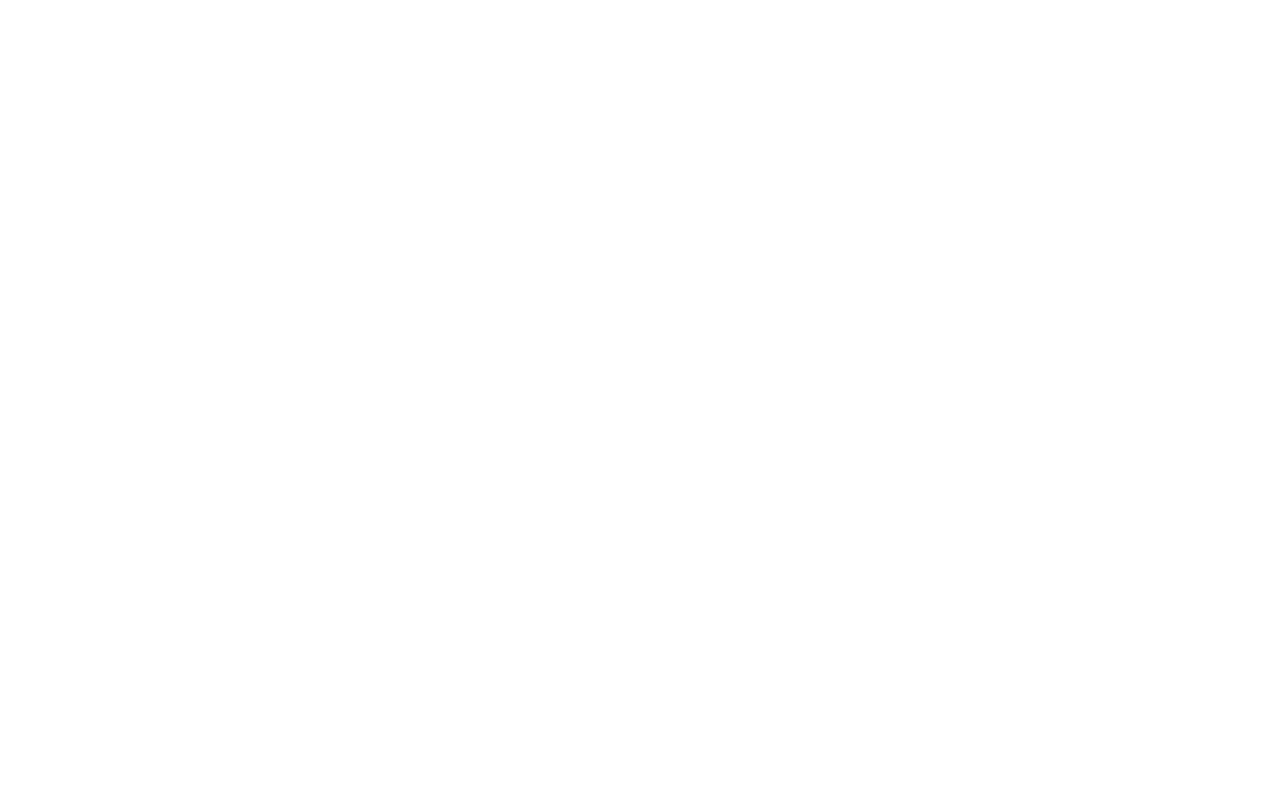
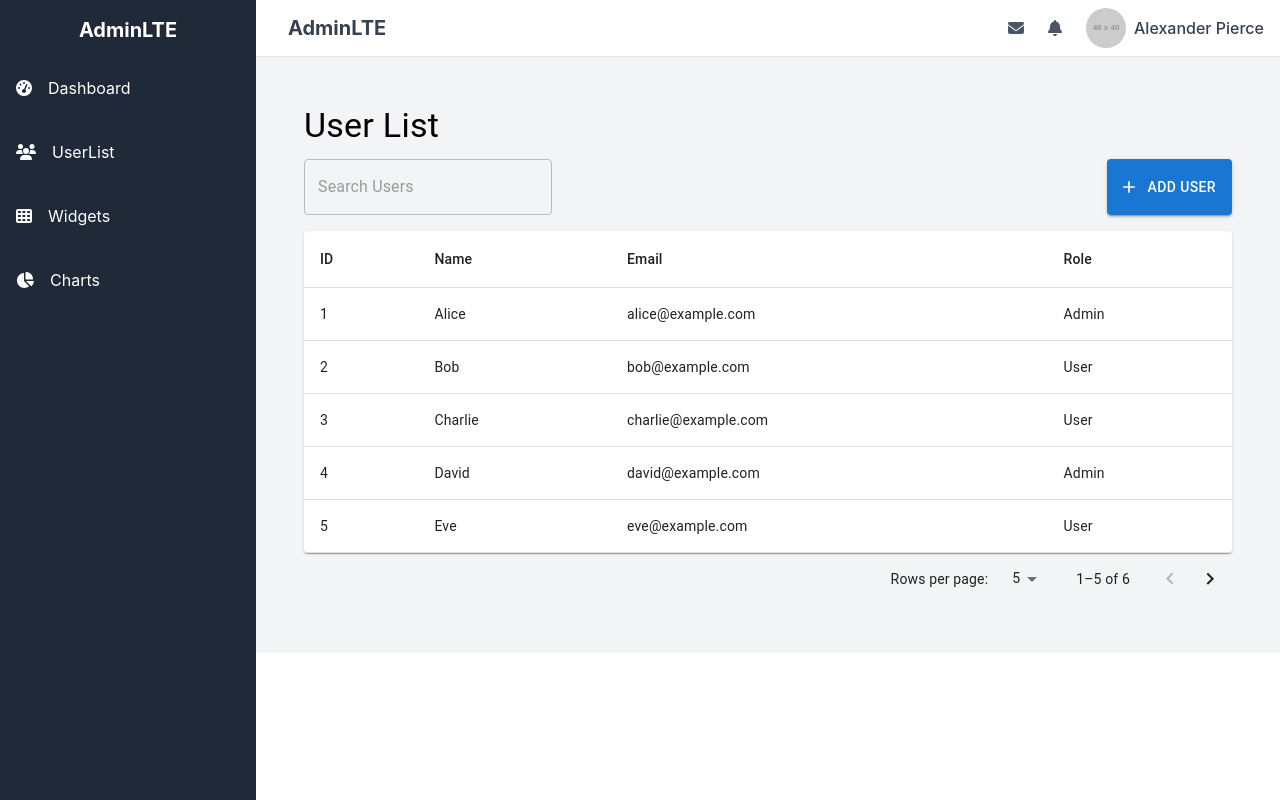
Before and after one commit to eatmilk36/GuiGe, a React (Create React App) app in the folder frontend/: page /users in a window 1280 px wide. Before the commit this address had no page. Built offline with nearby package versions, Linux system fonts and the light colour scheme.

Commit message:
frontend add user page

```diff
--- a/frontend/package.json
+++ b/frontend/package.json
@@ -8,7 +8,9 @@
     "@fortawesome/fontawesome-svg-core": "^6.7.1",
     "@fortawesome/free-solid-svg-icons": "^6.7.1",
     "@fortawesome/react-fontawesome": "^0.2.2",
-    "@mui/material": "^6.1.8",
+    "@mui/icons-material": "^6.1.9",
+    "@mui/lab": "^6.0.0-beta.17",
+    "@mui/material": "^6.1.9",
     "@testing-library/jest-dom": "^5.17.0",
     "@testing-library/react": "^13.4.0",
     "@testing-library/user-event": "^13.5.0",
--- a/frontend/src/App.tsx
+++ b/frontend/src/App.tsx
@@ -4,6 +4,8 @@
 import Layout from './components/Layout';
 import Dashboard from './pages/Dashboard';
 import Settings from './pages/Settings';
+import UserListPage from './pages/UserListPage'; // 用戶列表頁面
+import AddUserPage from './pages/AddUserPage'; // 新增用戶頁面
 
 const App: React.FC = () => {
     return (
@@ -17,6 +19,8 @@
                     <Route index element={<Dashboard />} /> {/* 預設頁面為 Dashboard */}
                     <Route path="dashboard" element={<Dashboard />} />
                     <Route path="settings" element={<Settings />} />
+                    <Route path="users" element={<UserListPage />} /> {/* 用戶列表頁面 */}
+                    <Route path="users/add" element={<AddUserPage />} /> {/* 新增用戶頁面 */}
                 </Route>
             </Routes>
         </Router>
--- a/frontend/src/components/Sidebar.tsx
+++ b/frontend/src/components/Sidebar.tsx
@@ -1,6 +1,7 @@
 import React from 'react';
 import { FontAwesomeIcon } from '@fortawesome/react-fontawesome';
 import { Link } from 'react-router-dom';
+import { faUsers } from '@fortawesome/free-solid-svg-icons'; // 引入 fa-users 圖標
 
 const Sidebar: React.FC = () => {
     return (
@@ -9,19 +10,25 @@
             <ul className="space-y-2">
                 <li>
                     <Link to="/dashboard" className="flex items-center p-4 hover:bg-gray-700">
-                        <FontAwesomeIcon icon="tachometer-alt" className="mr-4" />
+                        <FontAwesomeIcon icon="tachometer-alt" className="mr-4"/>
                         Dashboard
                     </Link>
                 </li>
                 <li>
+                    <Link to="/users" className="flex items-center p-4 hover:bg-gray-700">
+                        <FontAwesomeIcon icon={faUsers} className="mr-4" />
+                        UserList
+                    </Link>
+                </li>
+                <li>
                     <Link to="/widgets" className="flex items-center p-4 hover:bg-gray-700">
-                        <FontAwesomeIcon icon="th" className="mr-4" />
+                        <FontAwesomeIcon icon="th" className="mr-4"/>
                         Widgets
                     </Link>
                 </li>
                 <li>
                     <Link to="/charts" className="flex items-center p-4 hover:bg-gray-700">
-                        <FontAwesomeIcon icon="chart-pie" className="mr-4" />
+                        <FontAwesomeIcon icon="chart-pie" className="mr-4"/>
                         Charts
                     </Link>
                 </li>
--- /dev/null
+++ b/frontend/src/pages/AddUserPage.tsx
@@ -0,0 +1,49 @@
+import React, { useState } from 'react';
+import { TextField, Button, Typography, Box, Paper } from '@mui/material';
+import { useNavigate } from 'react-router-dom';
+
+const AddUserPage: React.FC = () => {
+    const navigate = useNavigate();
+    const [name, setName] = useState('');
+    const [email, setEmail] = useState('');
+    const [role, setRole] = useState('');
+
+    const handleAddUser = () => {
+        // 模擬提交操作
+        console.log('User added:', { name, email, role });
+        navigate('/'); // 返回用戶列表頁面
+    };
+
+    return (
+        <Box p={3} component={Paper}>
+            <Typography variant="h4" gutterBottom>
+                Add User
+            </Typography>
+            <Box display="flex" flexDirection="column" gap={2}>
+                <TextField
+                    label="Name"
+                    variant="outlined"
+                    value={name}
+                    onChange={(e) => setName(e.target.value)}
+                />
+                <TextField
+                    label="Email"
+                    variant="outlined"
+                    value={email}
+                    onChange={(e) => setEmail(e.target.value)}
+                />
+                <TextField
+                    label="Role"
+                    variant="outlined"
+                    value={role}
+                    onChange={(e) => setRole(e.target.value)}
+                />
+                <Button variant="contained" color="primary" onClick={handleAddUser}>
+                    Submit
+                </Button>
+            </Box>
+        </Box>
+    );
+};
+
+export default AddUserPage;
--- /dev/null
+++ b/frontend/src/pages/UserListPage.tsx
@@ -0,0 +1,100 @@
+import React, { useState } from 'react';
+import {
+    Table, TableBody, TableCell, TableContainer, TableHead, TableRow, Paper,
+    TextField, Button, Typography, Box, TablePagination
+} from '@mui/material';
+import { useNavigate } from 'react-router-dom';
+import AddIcon from '@mui/icons-material/Add';
+
+const UserListPage: React.FC = () => {
+    const navigate = useNavigate();
+    const [searchQuery, setSearchQuery] = useState('');
+    const [page, setPage] = useState(0);
+    const [rowsPerPage, setRowsPerPage] = useState(5);
+
+    const users = [
+        { id: 1, name: 'Alice', email: 'alice@example.com', role: 'Admin' },
+        { id: 2, name: 'Bob', email: 'bob@example.com', role: 'User' },
+        { id: 3, name: 'Charlie', email: 'charlie@example.com', role: 'User' },
+        { id: 4, name: 'David', email: 'david@example.com', role: 'Admin' },
+        { id: 5, name: 'Eve', email: 'eve@example.com', role: 'User' },
+        { id: 6, name: 'Frank', email: 'frank@example.com', role: 'User' },
+    ];
+
+    const filteredUsers = users.filter(user =>
+        user.name.toLowerCase().includes(searchQuery.toLowerCase()) ||
+        user.email.toLowerCase().includes(searchQuery.toLowerCase())
+    );
+
+    const handleChangePage = (event: unknown, newPage: number) => {
+        setPage(newPage);
+    };
+
+    const handleChangeRowsPerPage = (event: React.ChangeEvent<HTMLInputElement>) => {
+        setRowsPerPage(parseInt(event.target.value, 10));
+        setPage(0);
+    };
+
+    return (
+        <Box p={3}>
+            <Typography variant="h4" gutterBottom>
+                User List
+            </Typography>
+            <Box display="flex" justifyContent="space-between" mb={2}>
+                {/* 搜尋框 */}
+                <TextField
+                    variant="outlined"
+                    placeholder="Search Users"
+                    value={searchQuery}
+                    onChange={(e) => setSearchQuery(e.target.value)}
+                />
+                {/* 新增按鈕 */}
+                <Button
+                    variant="contained"
+                    color="primary"
+                    startIcon={<AddIcon />}
+                    onClick={() => navigate('/add-user')} // 導到新增頁面
+                >
+                    Add User
+                </Button>
+            </Box>
+            {/* 表格 */}
+            <TableContainer component={Paper}>
+                <Table>
+                    <TableHead>
+                        <TableRow>
+                            <TableCell>ID</TableCell>
+                            <TableCell>Name</TableCell>
+                            <TableCell>Email</TableCell>
+                            <TableCell>Role</TableCell>
+                        </TableRow>
+                    </TableHead>
+                    <TableBody>
+                        {filteredUsers
+                            .slice(page * rowsPerPage, page * rowsPerPage + rowsPerPage)
+                            .map((user) => (
+                                <TableRow key={user.id}>
+                                    <TableCell>{user.id}</TableCell>
+                                    <TableCell>{user.name}</TableCell>
+                                    <TableCell>{user.email}</TableCell>
+                                    <TableCell>{user.role}</TableCell>
+                                </TableRow>
+                            ))}
+                    </TableBody>
+                </Table>
+            </TableContainer>
+            {/* 分頁 */}
+            <TablePagination
+                rowsPerPageOptions={[5, 10, 25]}
+                component="div"
+                count={filteredUsers.length}
+                rowsPerPage={rowsPerPage}
+                page={page}
+                onPageChange={handleChangePage}
+                onRowsPerPageChange={handleChangeRowsPerPage}
+            />
+        </Box>
+    );
+};
+
+export default UserListPage;
```
Also changed, not shown: 1 other file (tests, documents, lock files or other folders).
